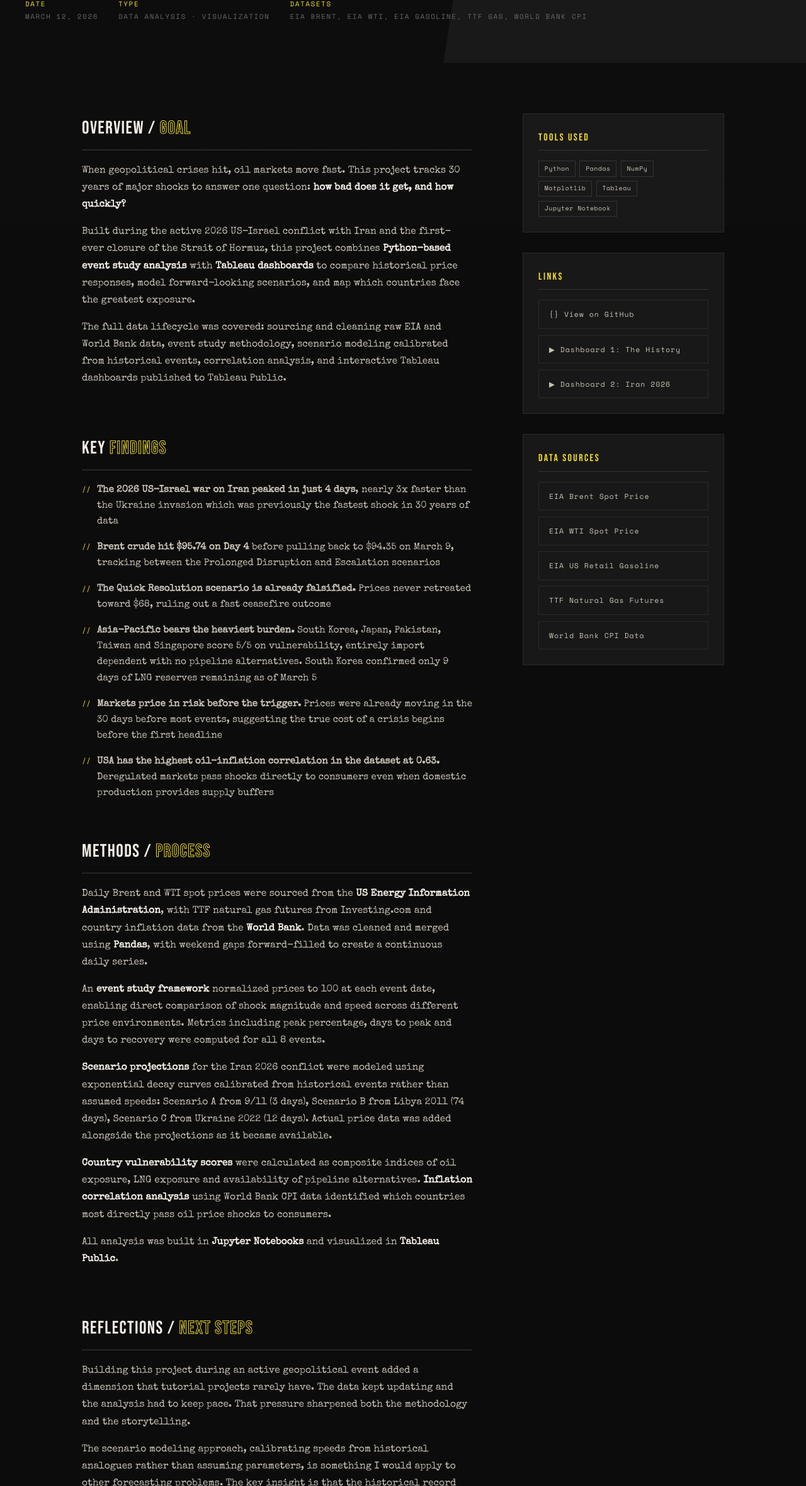
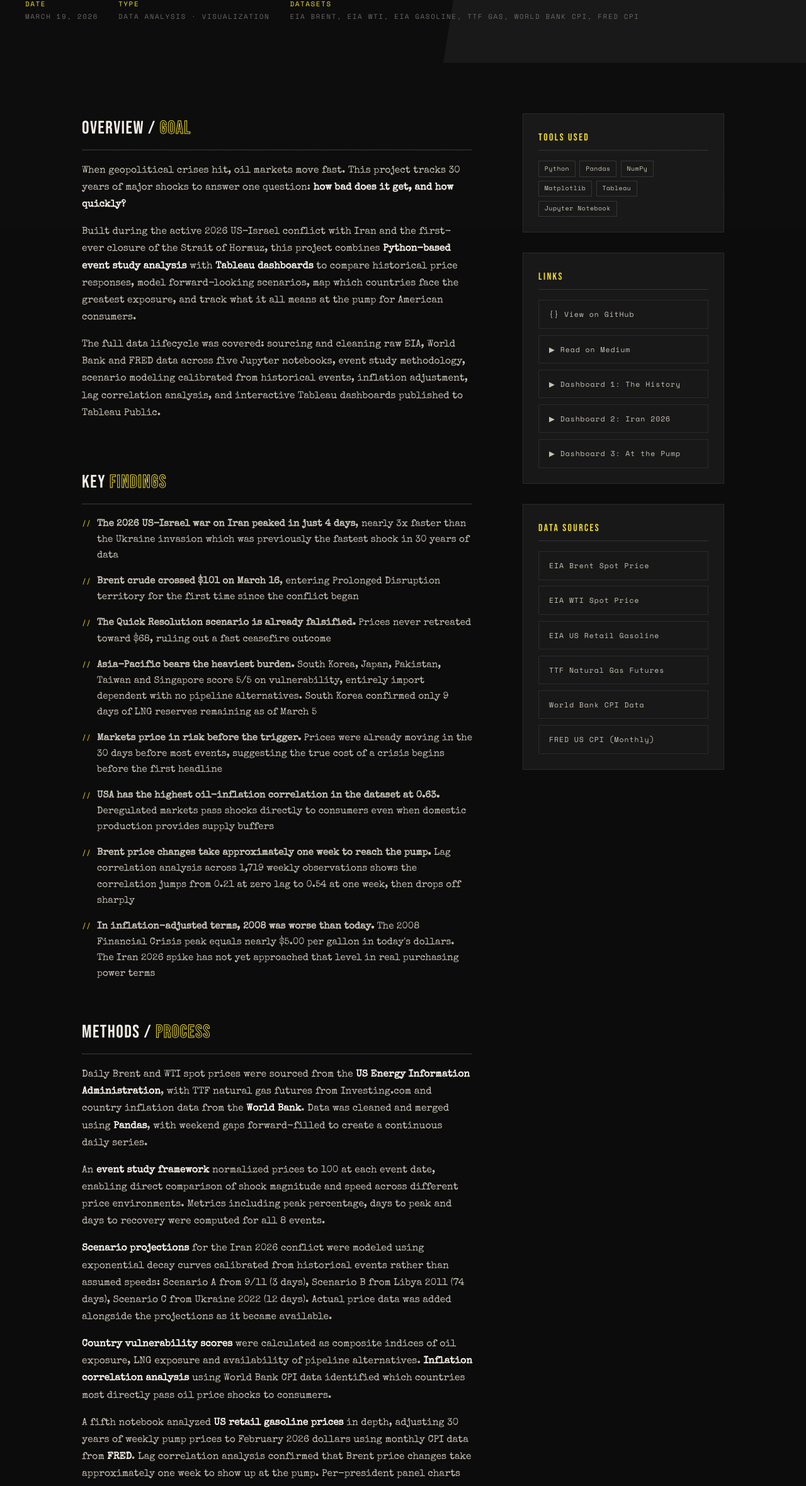
Before and after one commit to rangywulf/portfolio-website, a plain HTML site: page projects/shock-and-price.html in a window 1280 px wide. Shown: the part 441-2800 px from the top of the page at 63% size. Drawn offline with nearby package versions, Linux system fonts and the light colour scheme.

Commit message:
update resume, update shock and price page, add writing section to projects, add medium article link

```diff
--- a/projects/shock-and-price.html
+++ b/projects/shock-and-price.html
@@ -28,15 +28,15 @@
   <div class="project-hero">
     <div class="spray spray-red"></div>
     <div class="project-hero-inner">
-      <div class="stamp">// Data Analysis · Visualization · March 12, 2026</div>
+      <div class="stamp">// Data Analysis · Visualization · March 19, 2026</div>
       <h1 class="project-title">
         SHOCK &amp; PRICE
         <span class="outline">GEOPOLITICAL CRISES AND OIL MARKETS</span>
       </h1>
       <div class="project-meta-bar">
-        <div class="meta-item"><span>Date</span>March 12, 2026</div>
+        <div class="meta-item"><span>Date</span>March 19, 2026</div>
         <div class="meta-item"><span>Type</span>Data Analysis · Visualization</div>
-        <div class="meta-item"><span>Datasets</span>EIA Brent, EIA WTI, EIA Gasoline, TTF Gas, World Bank CPI</div>
+        <div class="meta-item"><span>Datasets</span>EIA Brent, EIA WTI, EIA Gasoline, TTF Gas, World Bank CPI, FRED CPI</div>
       </div>
     </div>
   </div>
@@ -48,8 +48,8 @@
         <div class="block-label">Overview / <span class="outline">Goal</span></div>
         <div class="block-text">
           <p>When geopolitical crises hit, oil markets move fast. This project tracks 30 years of major shocks to answer one question: <strong>how bad does it get, and how quickly?</strong></p>
-          <p>Built during the active 2026 US-Israel conflict with Iran and the first-ever closure of the Strait of Hormuz, this project combines <strong>Python-based event study analysis</strong> with <strong>Tableau dashboards</strong> to compare historical price responses, model forward-looking scenarios, and map which countries face the greatest exposure.</p>
-          <p>The full data lifecycle was covered: sourcing and cleaning raw EIA and World Bank data, event study methodology, scenario modeling calibrated from historical events, correlation analysis, and interactive Tableau dashboards published to Tableau Public.</p>
+          <p>Built during the active 2026 US-Israel conflict with Iran and the first-ever closure of the Strait of Hormuz, this project combines <strong>Python-based event study analysis</strong> with <strong>Tableau dashboards</strong> to compare historical price responses, model forward-looking scenarios, map which countries face the greatest exposure, and track what it all means at the pump for American consumers.</p>
+          <p>The full data lifecycle was covered: sourcing and cleaning raw EIA, World Bank and FRED data across five Jupyter notebooks, event study methodology, scenario modeling calibrated from historical events, inflation adjustment, lag correlation analysis, and interactive Tableau dashboards published to Tableau Public.</p>
         </div>
       </div>
 
@@ -57,11 +57,13 @@
         <div class="block-label">Key <span class="outline">Findings</span></div>
         <ul class="findings-list">
           <li><strong>The 2026 US-Israel war on Iran peaked in just 4 days</strong>, nearly 3x faster than the Ukraine invasion which was previously the fastest shock in 30 years of data</li>
-          <li><strong>Brent crude hit $95.74 on Day 4</strong> before pulling back to $94.35 on March 9, tracking between the Prolonged Disruption and Escalation scenarios</li>
+          <li><strong>Brent crude crossed $101 on March 16</strong>, entering Prolonged Disruption territory for the first time since the conflict began</li>
           <li><strong>The Quick Resolution scenario is already falsified.</strong> Prices never retreated toward $68, ruling out a fast ceasefire outcome</li>
           <li><strong>Asia-Pacific bears the heaviest burden.</strong> South Korea, Japan, Pakistan, Taiwan and Singapore score 5/5 on vulnerability, entirely import dependent with no pipeline alternatives. South Korea confirmed only 9 days of LNG reserves remaining as of March 5</li>
           <li><strong>Markets price in risk before the trigger.</strong> Prices were already moving in the 30 days before most events, suggesting the true cost of a crisis begins before the first headline</li>
           <li><strong>USA has the highest oil-inflation correlation in the dataset at 0.63.</strong> Deregulated markets pass shocks directly to consumers even when domestic production provides supply buffers</li>
+          <li><strong>Brent price changes take approximately one week to reach the pump.</strong> Lag correlation analysis across 1,719 weekly observations shows the correlation jumps from 0.21 at zero lag to 0.54 at one week, then drops off sharply</li>
+          <li><strong>In inflation-adjusted terms, 2008 was worse than today.</strong> The 2008 Financial Crisis peak equals nearly $5.00 per gallon in today's dollars. The Iran 2026 spike has not yet approached that level in real purchasing power terms</li>
         </ul>
       </div>
 
@@ -72,6 +74,7 @@
           <p>An <strong>event study framework</strong> normalized prices to 100 at each event date, enabling direct comparison of shock magnitude and speed across different price environments. Metrics including peak percentage, days to peak and days to recovery were computed for all 8 events.</p>
           <p><strong>Scenario projections</strong> for the Iran 2026 conflict were modeled using exponential decay curves calibrated from historical events rather than assumed speeds: Scenario A from 9/11 (3 days), Scenario B from Libya 2011 (74 days), Scenario C from Ukraine 2022 (12 days). Actual price data was added alongside the projections as it became available.</p>
           <p><strong>Country vulnerability scores</strong> were calculated as composite indices of oil exposure, LNG exposure and availability of pipeline alternatives. <strong>Inflation correlation analysis</strong> using World Bank CPI data identified which countries most directly pass oil price shocks to consumers.</p>
+          <p>A fifth notebook analyzed <strong>US retail gasoline prices</strong> in depth, adjusting 30 years of weekly pump prices to February 2026 dollars using monthly CPI data from <strong>FRED</strong>. Lag correlation analysis confirmed that Brent price changes take approximately one week to show up at the pump. Per-president panel charts break the full history into presidential terms for lay audience readability.</p>
           <p>All analysis was built in <strong>Jupyter Notebooks</strong> and visualized in <strong>Tableau Public</strong>.</p>
         </div>
       </div>
@@ -104,8 +107,10 @@
         <div class="sidebar-card-title">Links</div>
         <div class="project-links">
           <a href="https://github.com/rangywulf/shock_and_price" target="_blank" class="project-link">{} View on GitHub</a>
+          <a href="https://medium.com/@jxdata/your-gas-bill-is-a-war-report-e4db8988af9b" target="_blank" class="project-link">&#9654; Read on Medium</a>
           <a href="https://public.tableau.com/app/profile/jess.stubbs/viz/ShockOilPrices/History" target="_blank" class="project-link">&#9654; Dashboard 1: The History</a>
           <a href="https://public.tableau.com/app/profile/jess.stubbs/viz/ShockOilPrices/Iran2026#1" target="_blank" class="project-link">&#9654; Dashboard 2: Iran 2026</a>
+          <a href="https://public.tableau.com/app/profile/jess.stubbs/viz/ShockOilPrices/AtthePump" target="_blank" class="project-link">&#9654; Dashboard 3: At the Pump</a>
         </div>
       </div>
       <div class="sidebar-card">
@@ -116,6 +121,7 @@
           <a href="https://www.eia.gov/dnav/pet/hist/LeafHandler.ashx?n=PET&s=EMM_EPMR_PTE_NUS_DPG&f=W" target="_blank" class="project-link">EIA US Retail Gasoline</a>
           <a href="https://www.investing.com/commodities/dutch-ttf-gas-c1-futures-historical-data" target="_blank" class="project-link">TTF Natural Gas Futures</a>
           <a href="https://data.worldbank.org/indicator/FP.CPI.TOTL.ZG" target="_blank" class="project-link">World Bank CPI Data</a>
+          <a href="https://fred.stlouisfed.org/series/CPIAUCSL" target="_blank" class="project-link">FRED US CPI (Monthly)</a>
         </div>
       </div>
     </aside>
```
Also changed, not shown: projects.html (+28 -2 lines), 1 other file.
